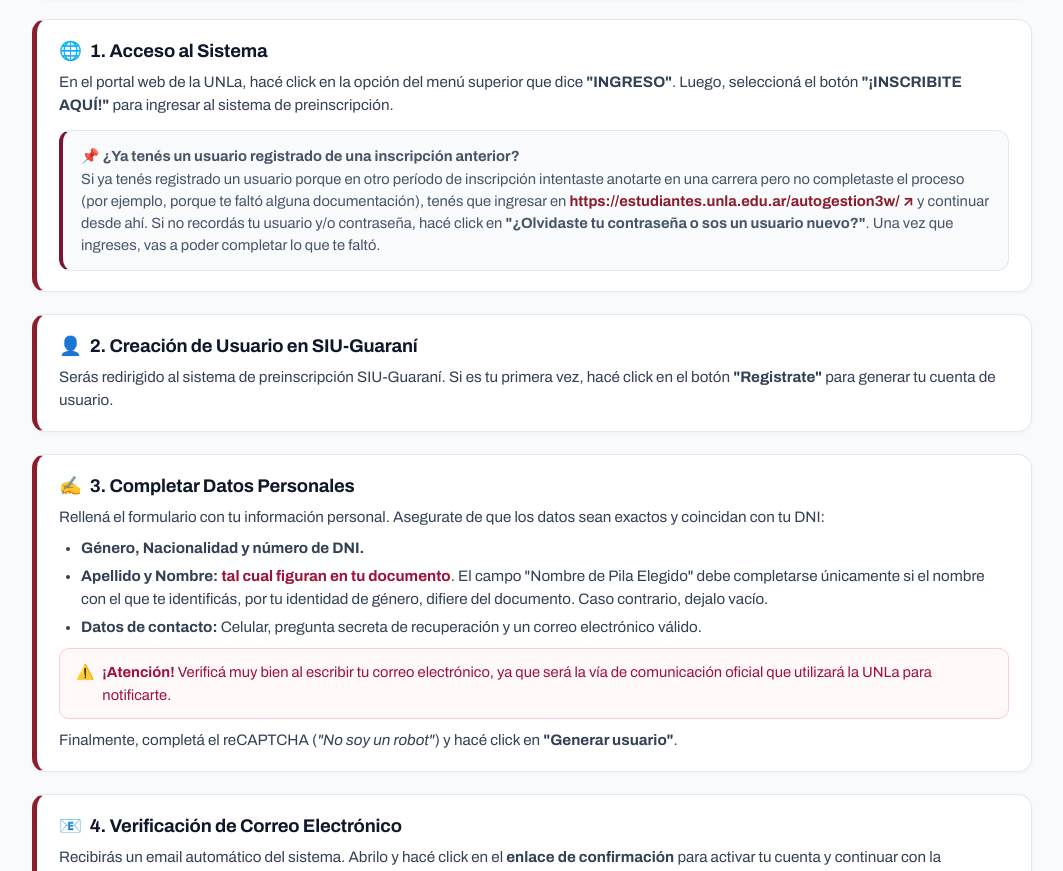
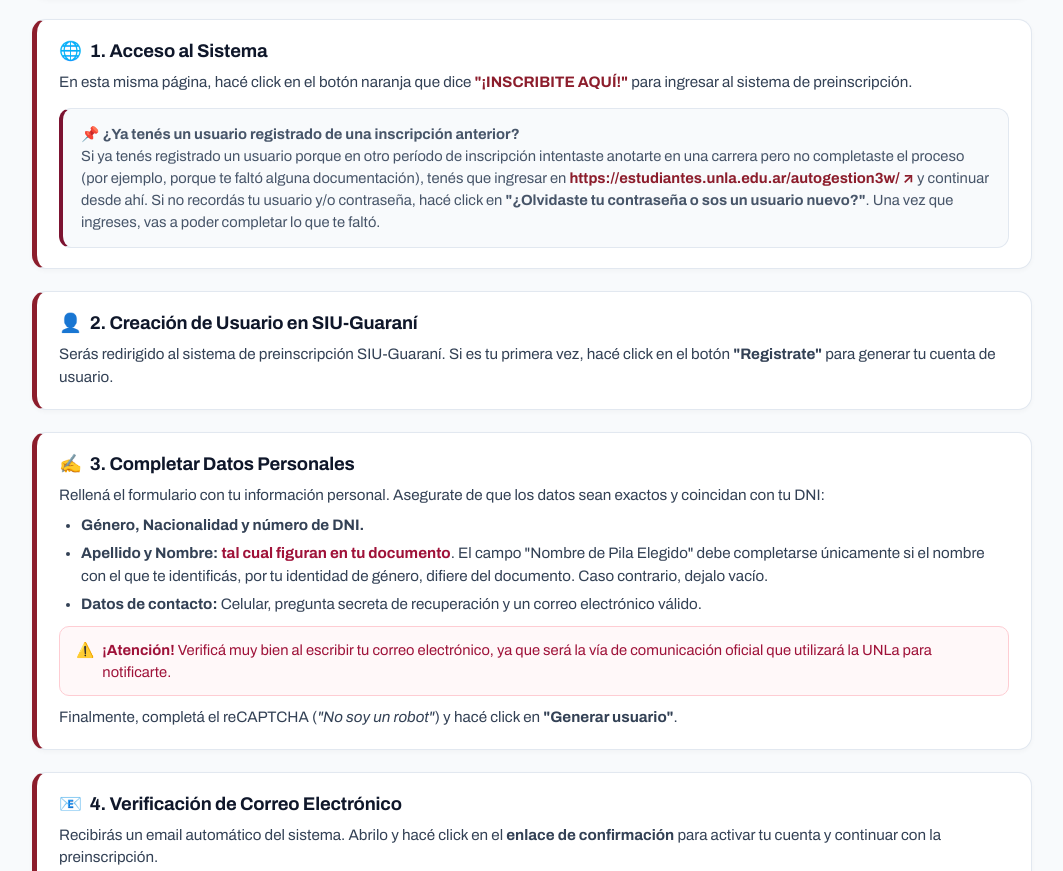
Before and after one commit to dircomunla-dotcom/inscripcion2027, a plain HTML site: page index.html in a window 1280 px wide. Shown: the part 5388-6259 px from the top of the page, without its empty margins (108-1171 px from the left). Drawn offline with Linux system fonts and the light colour scheme.

Commit message:
Actualizar index.html: enlazar texto de acceso al sistema con botón Inscribite Aquí

```diff
--- a/index.html
+++ b/index.html
@@ -1312,7 +1312,7 @@
       </section>
 
       <!-- BOTÓN PRINCIPAL: INSCRIBITE AQUÍ -->
-      <div class="cta-inscribite-wrap">
+      <div class="cta-inscribite-wrap" id="boton-inscribite">
         <a href="https://estudiantes.unla.edu.ar/preinscripcion/unla/?__o=" target="_blank" rel="noopener noreferrer" class="btn-inscribite-cta" title="¡Inscribite aquí!">
           <span>👉</span> ¡INSCRIBITE AQUÍ!
         </a>
@@ -1331,8 +1331,7 @@
 
       <section class="step-card">
         <h3><span>🌐</span> 1. Acceso al Sistema</h3>
-        <p>En el portal web de la UNLa, hacé click en la opción del menú superior que dice <strong>"INGRESO"</strong>.
-          Luego, seleccioná el botón <strong>"¡INSCRIBITE AQUÍ!"</strong> para ingresar al sistema de preinscripción.
+        <p>En esta misma página, hacé click en el botón naranja que dice <a href="#boton-inscribite"><strong>"¡INSCRIBITE AQUÍ!"</strong></a> para ingresar al sistema de preinscripción.
         </p>
 
         <div class="notice-box" style="margin-top: 14px;">
```
